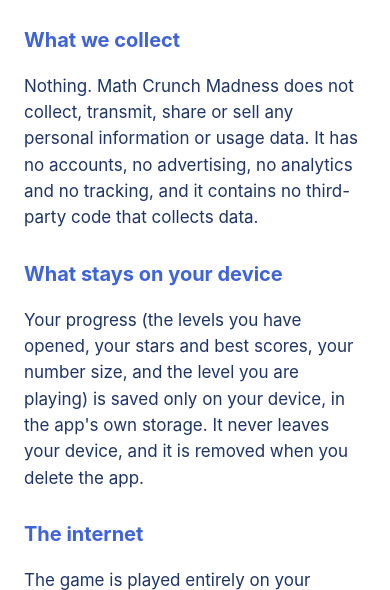
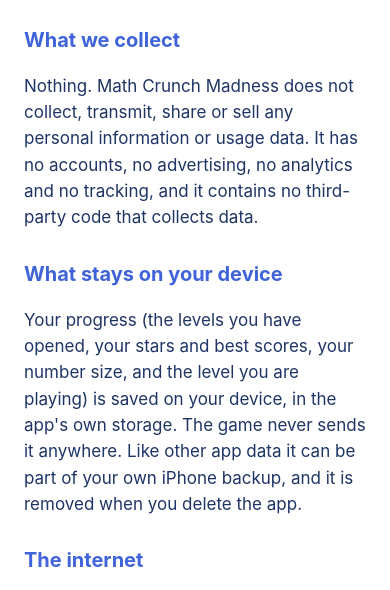
Before and after one commit to jesse-AI-dev/math-crunch-madness-site, a plain HTML site: page privacy.html in a window 390 px wide. Shown: the part 197-787 px from the top of the page. Drawn offline with Linux system fonts and the light colour scheme.

Commit message:
Support and privacy for the game as it plays now
The sizes are shown by example (23 + 17, 53 + 44), and the privacy page says what the save file
does: the game never sends it anywhere, and it can be part of the player's own iPhone backup.

Co-Authored-By: Claude Opus 5.5 <noreply@anthropic.com>

```diff
--- a/privacy.html
+++ b/privacy.html
@@ -7,7 +7,7 @@
 <h2>What we collect</h2>
 <p>Nothing. Math Crunch Madness does not collect, transmit, share or sell any personal information or usage data. It has no accounts, no advertising, no analytics and no tracking, and it contains no third-party code that collects data.</p>
 <h2>What stays on your device</h2>
-<p>Your progress (the levels you have opened, your stars and best scores, your number size, and the level you are playing) is saved only on your device, in the app's own storage. It never leaves your device, and it is removed when you delete the app.</p>
+<p>Your progress (the levels you have opened, your stars and best scores, your number size, and the level you are playing) is saved on your device, in the app's own storage. The game never sends it anywhere. Like other app data it can be part of your own iPhone backup, and it is removed when you delete the app.</p>
 <h2>The internet</h2>
 <p>The game is played entirely on your device. It does not send anything over the internet.</p>
 <h2>Children</h2>
```
Also changed, not shown: support.html (+1 -1 lines).
